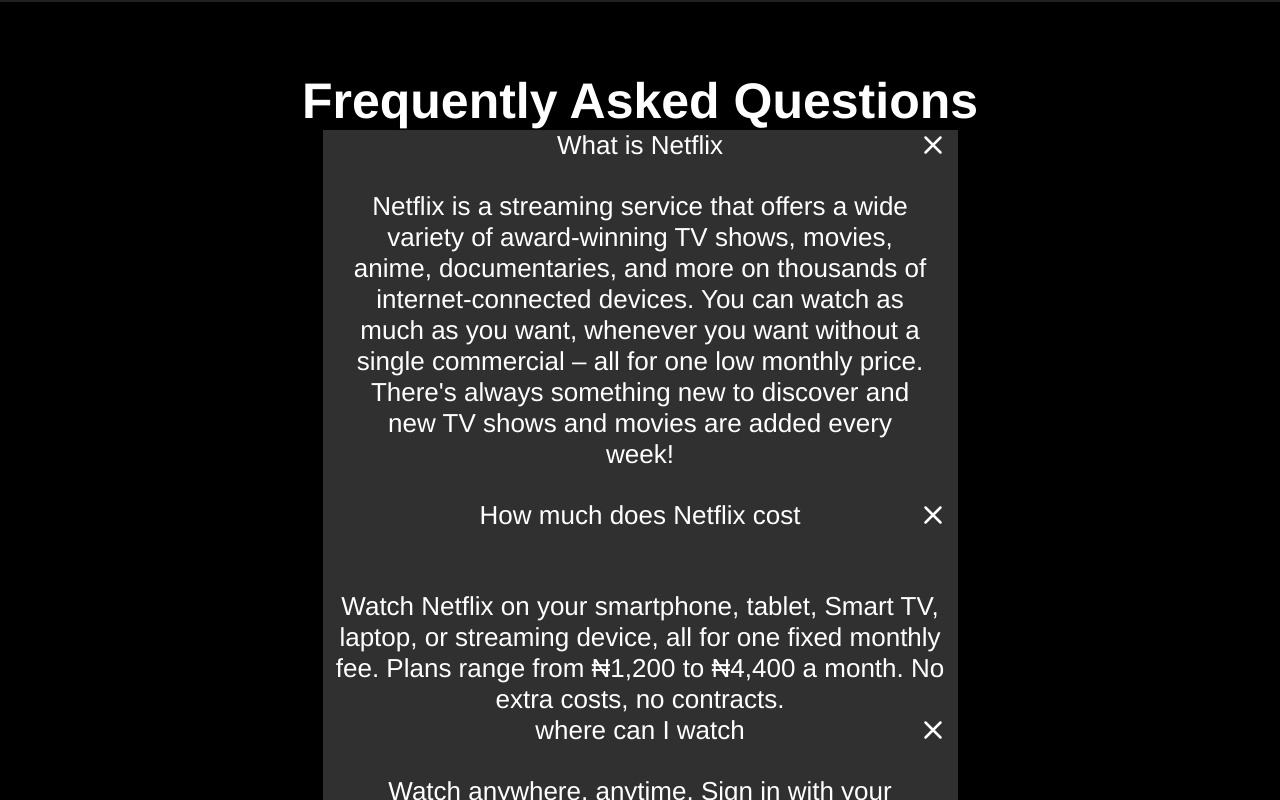
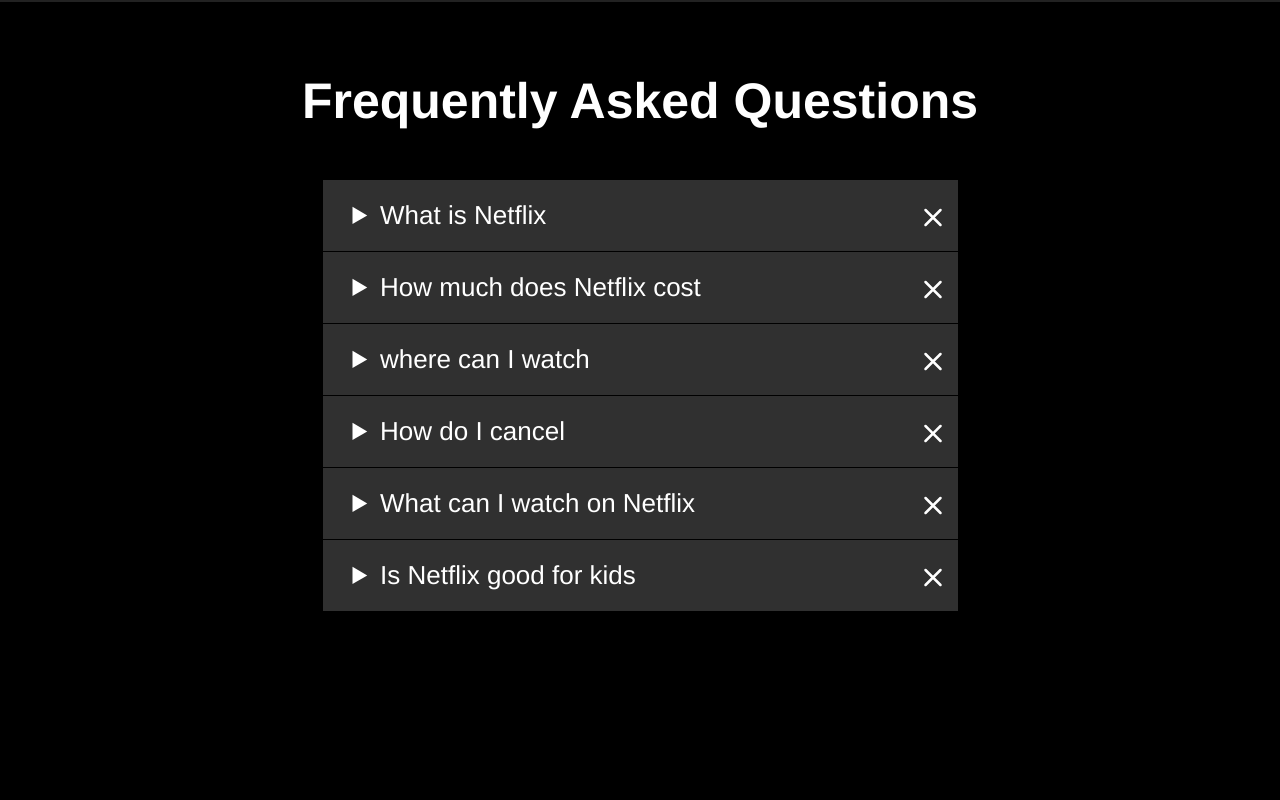
Before and after one commit to OluchukwuAbali/N-project, a plain HTML site: page index.html in a window 1280 px wide. Shown: the part 2620-3420 px from the top of the page. After the commit the page ends 3302 px from the top, so only its background shows below. Drawn offline with Linux system fonts and the light colour scheme.

Commit message:
third commit

```diff
--- a/index.html
+++ b/index.html
@@ -89,56 +89,68 @@
         <h1>Frequently Asked Questions</h1>
         <div class="questions">
             <div class="answers">
-                <div class="header">What is Netflix
+            <details>
+                <summary class="header" for="q1">What is Netflix
                     <svg class="w-6 h-6" fill="none" stroke="currentColor" viewBox="0 0 24 24" xmlns="http://www.w3.org/2000/svg"><path stroke-linecap="round" stroke-linejoin="round" stroke-width="2" d="M6 18L18 6M6 6l12 12"></path></svg>
-                </div>
+                </summary>
                 <div class="content">Netflix is a streaming service that offers a wide variety of award-winning TV shows, movies, anime, documentaries, and more on thousands of internet-connected devices.
 
                     You can watch as much as you want, whenever you want without a single commercial – all for one low monthly price. There's always something new to discover and new TV shows and movies are added every week!</div>
+            </details>
             </div>
         </div>
         <div>
             <div class="questions">
             <div class="answers">
-                <div class="header">How much does Netflix cost
+            <details>
+                <summary class="header">How much does Netflix cost
                     <svg class="w-6 h-6" fill="none" stroke="currentColor" viewBox="0 0 24 24" xmlns="http://www.w3.org/2000/svg"><path stroke-linecap="round" stroke-linejoin="round" stroke-width="2" d="M6 18L18 6M6 6l12 12"></path></svg>
-                </div>
+                </summary>
                 <div class="content"></div>Watch Netflix on your smartphone, tablet, Smart TV, laptop, or streaming device, all for one fixed monthly fee. Plans range from ₦1,200 to ₦4,400 a month. No extra costs, no contracts.</div>
+            </details>
         <div>
             <div class="questions">
                 <div class="answers">
-                    <div class="header">where can I watch
+                <details>
+                    <summary class="header">where can I watch
                         <svg class="w-6 h-6" fill="none" stroke="currentColor" viewBox="0 0 24 24" xmlns="http://www.w3.org/2000/svg"><path stroke-linecap="round" stroke-linejoin="round" stroke-width="2" d="M6 18L18 6M6 6l12 12"></path></svg>
-                    </div>
+                    </summary>
                     <div class="content">Watch anywhere, anytime. Sign in with your Netflix account to watch instantly on the web at netflix.com from your personal computer or on any internet-connected device that offers the Netflix app, including smart TVs, smartphones, tablets, streaming media players and game consoles.
 
                         You can also download your favorite shows with the iOS, Android, or Windows 10 app. Use downloads to watch while you're on the go and without an internet connection. Take Netflix with you anywhere.</div>
+                </details>
         </div>
         <div>
             <div class="questions">
                 <div class="answers">
-                    <div class="header">how do I cancel
+                <details>
+                    <summary class="header">How do I cancel
                         <svg class="w-6 h-6" fill="none" stroke="currentColor" viewBox="0 0 24 24" xmlns="http://www.w3.org/2000/svg"><path stroke-linecap="round" stroke-linejoin="round" stroke-width="2" d="M6 18L18 6M6 6l12 12"></path></svg>
-                    </div>
+                    </summary>
                     <div class="content">Netflix is flexible. There are no pesky contracts and no commitments. You can easily cancel your account online in two clicks. There are no cancellation fees – start or stop your account anytime.</div>
+                </details>
         </div>
         <div>
             <div class="questions">
                 <div class="answers">
-                    <div class="header">What can I watch on Netflix
+                <details>
+                    <summary class="header">What can I watch on Netflix
                         <svg class="w-6 h-6" fill="none" stroke="currentColor" viewBox="0 0 24 24" xmlns="http://www.w3.org/2000/svg"><path stroke-linecap="round" stroke-linejoin="round" stroke-width="2" d="M6 18L18 6M6 6l12 12"></path></svg>
-                    </div>
+                    </summary>
                     <div class="content">Netflix has an extensive library of feature films, documentaries, TV shows, anime, award-winning Netflix originals, and more. Watch as much as you want, anytime you want.</div>
+                </details>
         </div>
         <div>
             <div class="questions">
                 <div class="answers">
-                    <div class="header">Is Netflix good for kids
+                <details>
+                    <summary class="header">Is Netflix good for kids
                         <svg class="w-6 h-6" fill="none" stroke="currentColor" viewBox="0 0 24 24" xmlns="http://www.w3.org/2000/svg"><path stroke-linecap="round" stroke-linejoin="round" stroke-width="2" d="M6 18L18 6M6 6l12 12"></path></svg>
-                    </div>
+                    </summary>
                     <div class="content">The Netflix Kids experience is included in your membership to give parents control while kids enjoy family-friendly TV shows and movies in their own space.
 
                         Kids profiles come with PIN-protected parental controls that let you restrict the maturity rating of content kids can watch and block specific titles you don’t want kids to see.</div>
+                </details>
         </div>
 
     </div>
--- a/style.css
+++ b/style.css
@@ -167,11 +167,12 @@ section div.strange img{
     border-bottom: 8px solid #222;
 }
 .xxx{
- text-align: center;
  padding: 70px 30px;
 }
 .xxx h1{
     font-size: 3.125rem;
+    text-align: center;
+    margin: 0 0 50px;
 }
 .questions{
     max-width: 635px;
@@ -184,12 +185,12 @@ section div.strange img{
 }
 .answers svg{
 width: 30px;
-height: 30px;
+height: 35px;
 right: 10px;
-top: 0;
+top: 20;
 position: absolute;
 }
-.answers header{
+.answers .header{
     padding: 20px 30px;
     border-bottom: 1px solid black;
     cursor: pointer;
```
